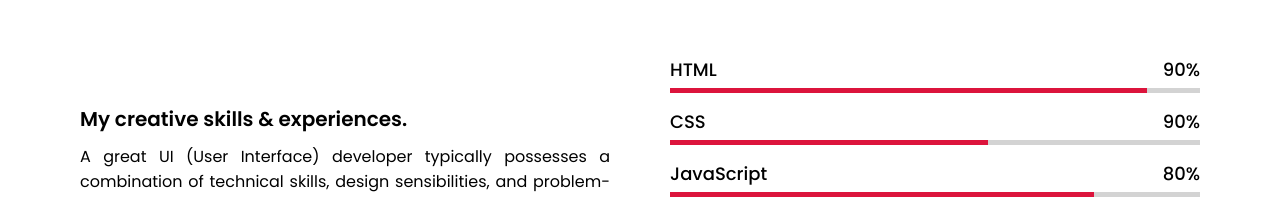
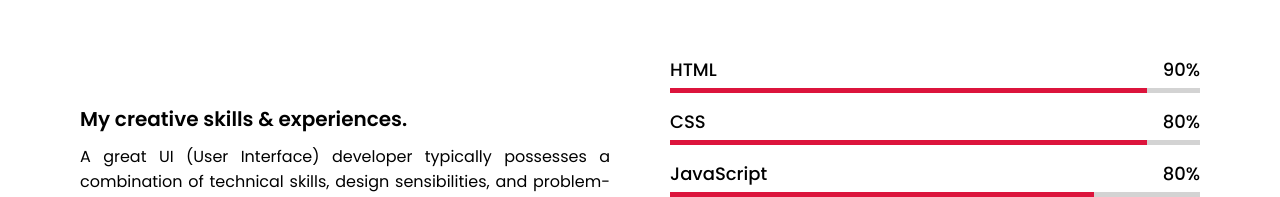
Before and after one commit to bkm104518/git-test, a plain HTML site: page index.html in a window 1280 px wide. Shown: the part 2523-2720 px from the top of the page. Drawn offline with nearby package versions, Linux system fonts and the light colour scheme.

Commit message:
seventh commit

```diff
--- a/index.html
+++ b/index.html
@@ -117,9 +117,9 @@ Responsive Desig ability to create user interfaces that work seamlessly across v
                     <div class="bars">
                         <div class="info">
                             <span>CSS</span>
-                            <span>90%</span>
+                            <span>80%</span>
                         </div>
-                        <div class="line css"></div>
+                        <div class="line html"></div>
                     </div>
 					<div class="bars">
                         <div class="info">
```
